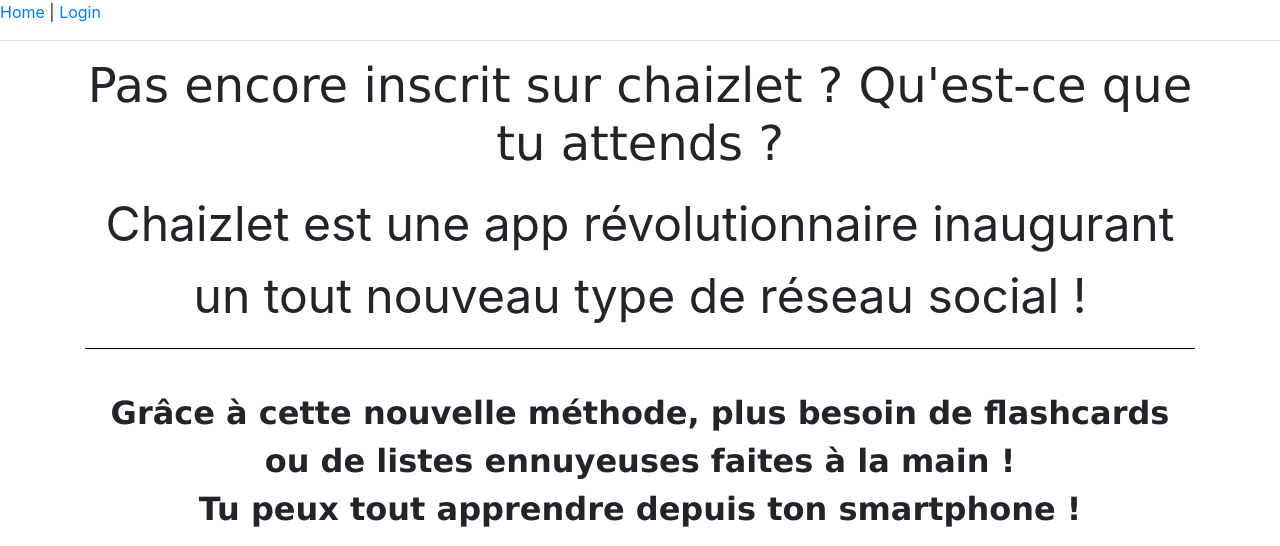
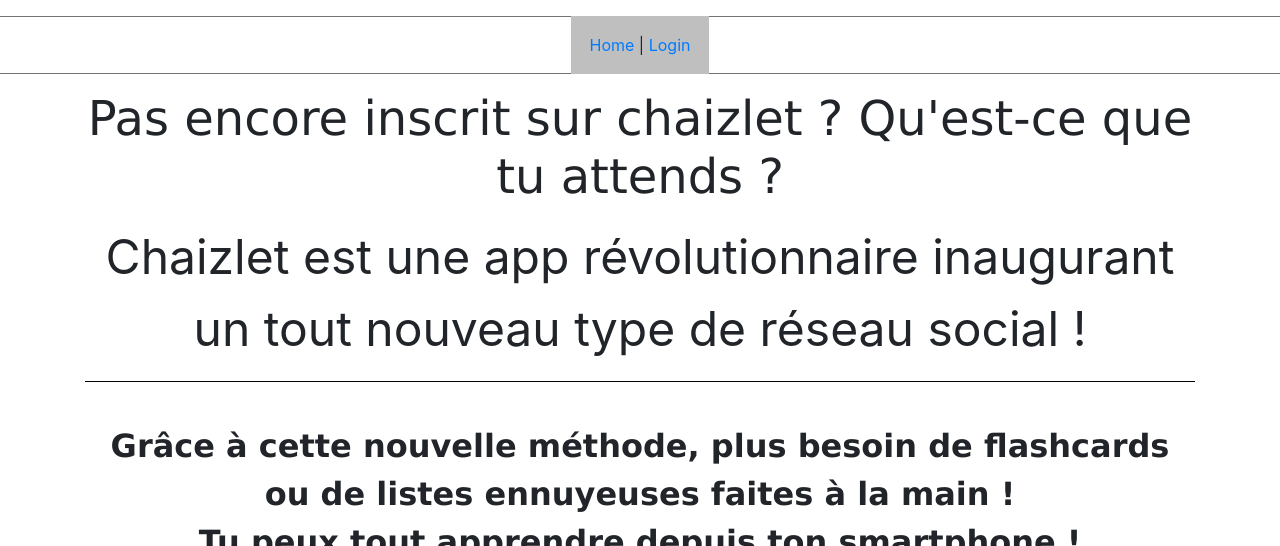
Before and after one commit to drfluo/chaizlet, a Flask app: page / in a window 1280 px wide. Shown: the top 546 px of the page. Run offline with Flask 2, Linux system fonts and the light colour scheme; some libraries are stand-ins or nearby versions.

Commit message:
base.html

```diff
--- a/app/templates/base.html
+++ b/app/templates/base.html
@@ -5,7 +5,14 @@
     		<link href="https://stackpath.bootstrapcdn.com/bootstrap/4.2.1/css/bootstrap.min.css" rel="stylesheet" media="screen">
 	</head>
     	<body>
-		    <div><a href="/">Home</a> |
+		<style>
+		div1 {
+			background-color: #bfbfbf; padding:19px; align="center"; width="100%";
+			}
+		</style>
+		<hr noshade>
+                        <p align="center">
+				<div1><a href="/">Home</a> |
 				{% if session['username'] %}
 					<a href="/adduser">Add User</a> |
 					<a href="/addclass">Add Class</a> |
@@ -23,7 +30,7 @@
 				{% else %}
 					<a href="/login">Login</a>
 				{% endif %}
-		</div><hr>
+			</div1><hr noshade></p>
 
         {% block content %}
 	{% endblock %}
```
Lines whose indentation alone changed are shown as unchanged.
